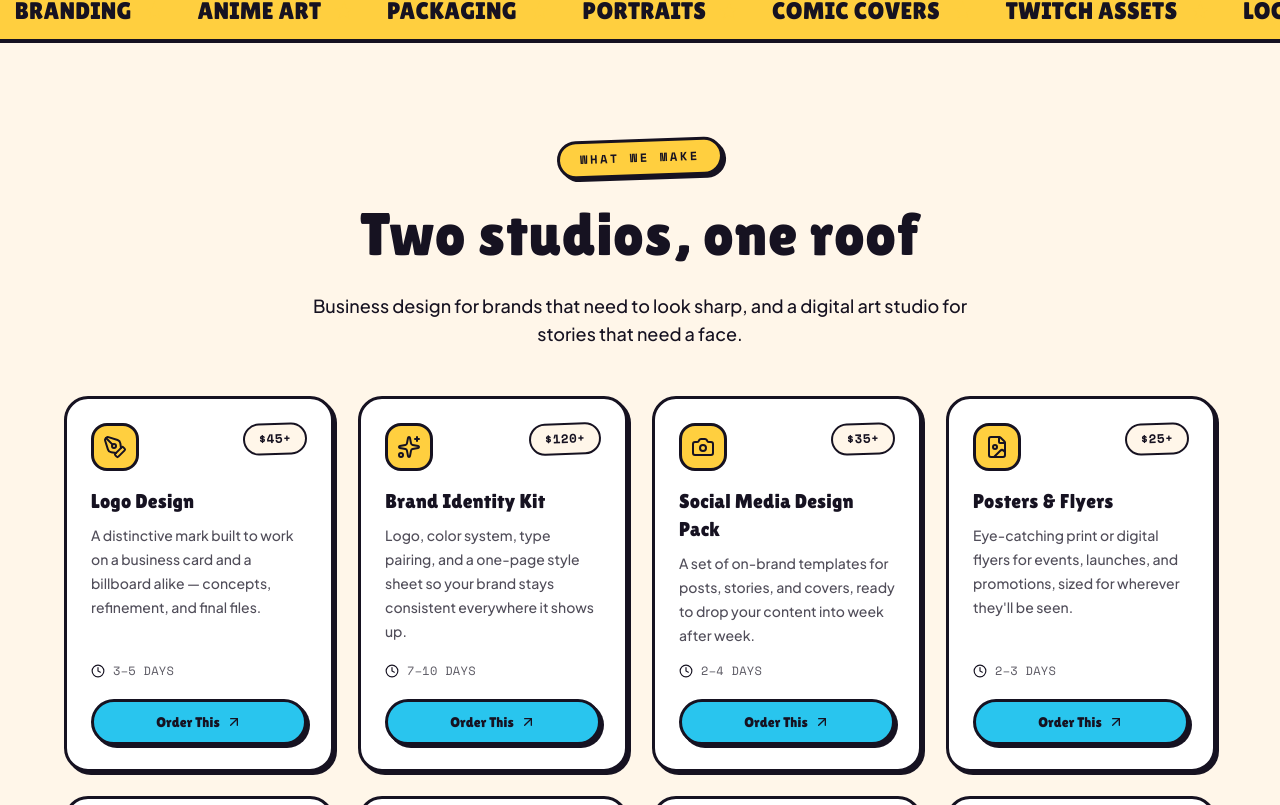
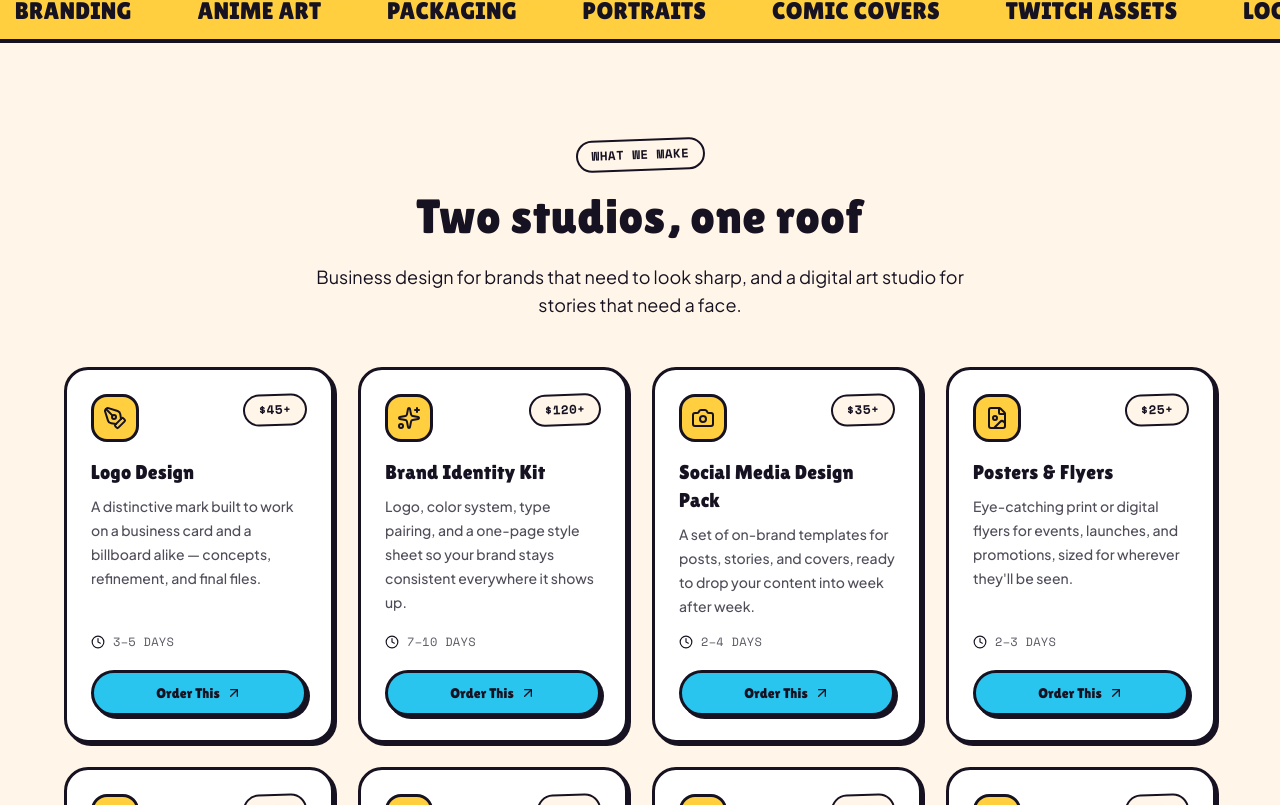
Before and after one commit to rebal4290-byte/Artsy-Stories, a Next.js app: page / in a window 1280 px wide. Shown: the part 855-1660 px from the top of the page. Built offline with nearby package versions, Linux system fonts and the light colour scheme.

Commit message:
Update SectionHeader.tsx

```diff
--- a/src/components/SectionHeader.tsx
+++ b/src/components/SectionHeader.tsx
@@ -1,35 +1,35 @@
 import { cn } from "@/lib/utils";
 
-type SectionHeaderProps = {
+interface SectionHeaderProps {
   eyebrow?: string;
   title: string;
   description?: string;
+  align?: "left" | "center";
   className?: string;
-};
+}
 
 export default function SectionHeader({
   eyebrow,
   title,
   description,
-  className = "",
+  align = "center",
+  className,
 }: SectionHeaderProps) {
   return (
-    <div className={cn("mx-auto max-w-4xl text-center text-ink", className)}>
-      {eyebrow ? (
-        <p className="mx-auto mb-5 inline-flex w-fit rotate-[-2deg] rounded-full comic-border bg-sunshine px-5 py-2 font-utility text-xs font-black uppercase tracking-[0.22em] text-ink shadow-pop-sm">
-          {eyebrow}
-        </p>
-      ) : null}
-
-      <h2 className="font-display text-4xl leading-tight text-ink sm:text-5xl md:text-6xl">
+    <div
+      className={cn(
+        "max-w-2xl",
+        align === "center" ? "mx-auto text-center" : "text-left",
+        className
+      )}
+    >
+      {eyebrow && <span className="stamp bg-sunshine">{eyebrow}</span>}
+      <h2 className="mt-4 font-display text-3xl leading-tight text-ink sm:text-4xl md:text-5xl">
         {title}
       </h2>
-
-      {description ? (
-        <p className="mx-auto mt-5 max-w-2xl text-base font-medium leading-7 text-ink/70 sm:text-lg">
-          {description}
-        </p>
-      ) : null}
+      {description && (
+        <p className="mt-4 text-base text-ink/70 sm:text-lg">{description}</p>
+      )}
     </div>
   );
 }
```
